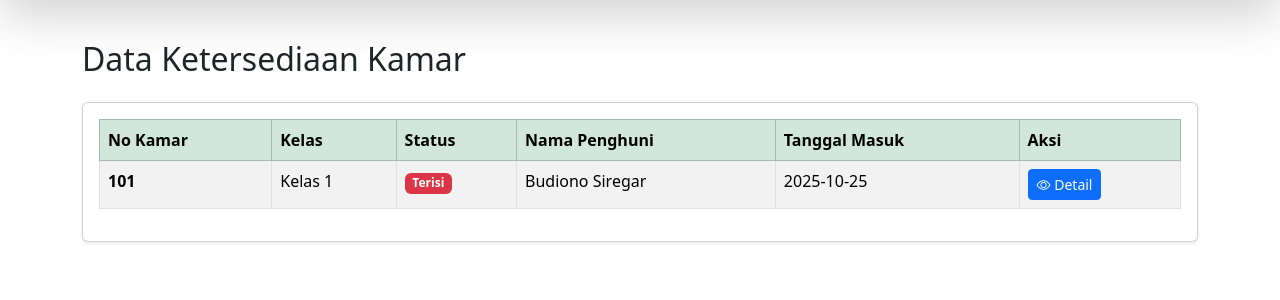
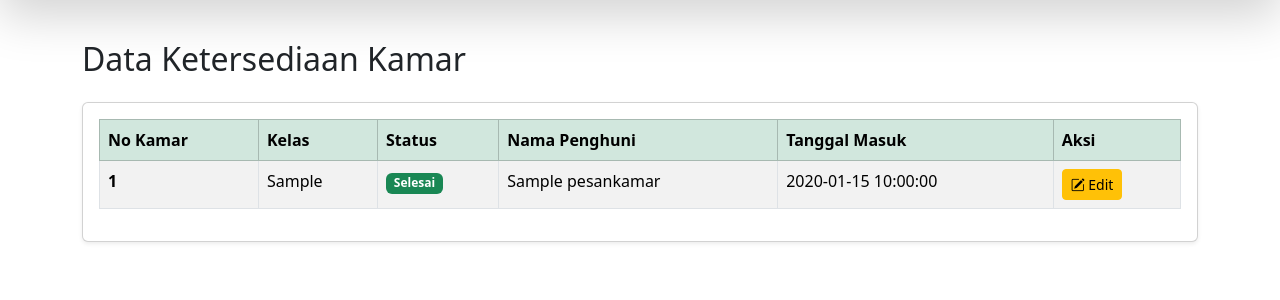
Before and after one commit to navianwildan-maker/PROJECT-AKHIR-PEMWEB, a PHP site: page /dataPesanKamar.php in a window 1280 px wide. Shown: the part 84-384 px from the top of the page. Run offline with PHP 8.4, Linux system fonts and the light colour scheme; the visitor is signed in with stand-in values (Sample User, id 1); tables that the repository leaves empty or names only in its code hold one stand-in row (values such as "Sample post").

Commit message:
tambah tombol edit

```diff
--- a/dataPesanKamar.php
+++ b/dataPesanKamar.php
@@ -59,23 +59,31 @@
                                 <th scope="col">Aksi</th>
                             </tr>
                         </thead>
-                        <?php
-                        include 'connection.php';
-                        $result = mysqli_query($connect, "SELECT * FROM pesankamar");
-                        while ($row = mysqli_fetch_assoc($result)) {
-                        ?>
                         <tbody>
+                            <?php
+                            include 'connection.php';
+                            $result = mysqli_query($connect, "SELECT * FROM pesankamar");
+
+                            $no = 1;
+
+                            while ($row = mysqli_fetch_assoc($result)) {
+                            ?>
                             <tr>
-                                <th scope="row">101</th>
-                                <td>Kelas 1</td>
-                                <td><span class="badge bg-danger">Terisi</span></td>
-                                <td>Budiono Siregar</td>
-                                <td>2025-10-25</td>
+                                <th scope="row"><?= $no++ ?></th> <td><?= $row['kelas'] ?></td>
                                 <td>
-                                    <button class="btn btn-primary btn-sm"><i class="bi bi-eye"></i> Detail</button>
+                                    <span class="badge <?= ($row['status'] == 'Terisi') ? 'bg-danger' : 'bg-success' ?>">
+                                        <?= $row['status'] ?>
+                                    </span>
+                                </td>
+                                <td><?= $row['nama'] ?></td>
+                                <td><?= $row['tanggal_masuk'] ?></td>
+                                <td>
+                                    <a href="editDataKamar.php?id=<?= $row['id'] ?>" class="btn btn-warning btn-sm">
+                                        <i class="bi bi-pencil-square"></i> Edit
+                                    </a>
                                 </td>
                             </tr>
-                        <?php } ?>
+                            <?php } ?>
                         </tbody>
                     </table>
                 </div>
```
